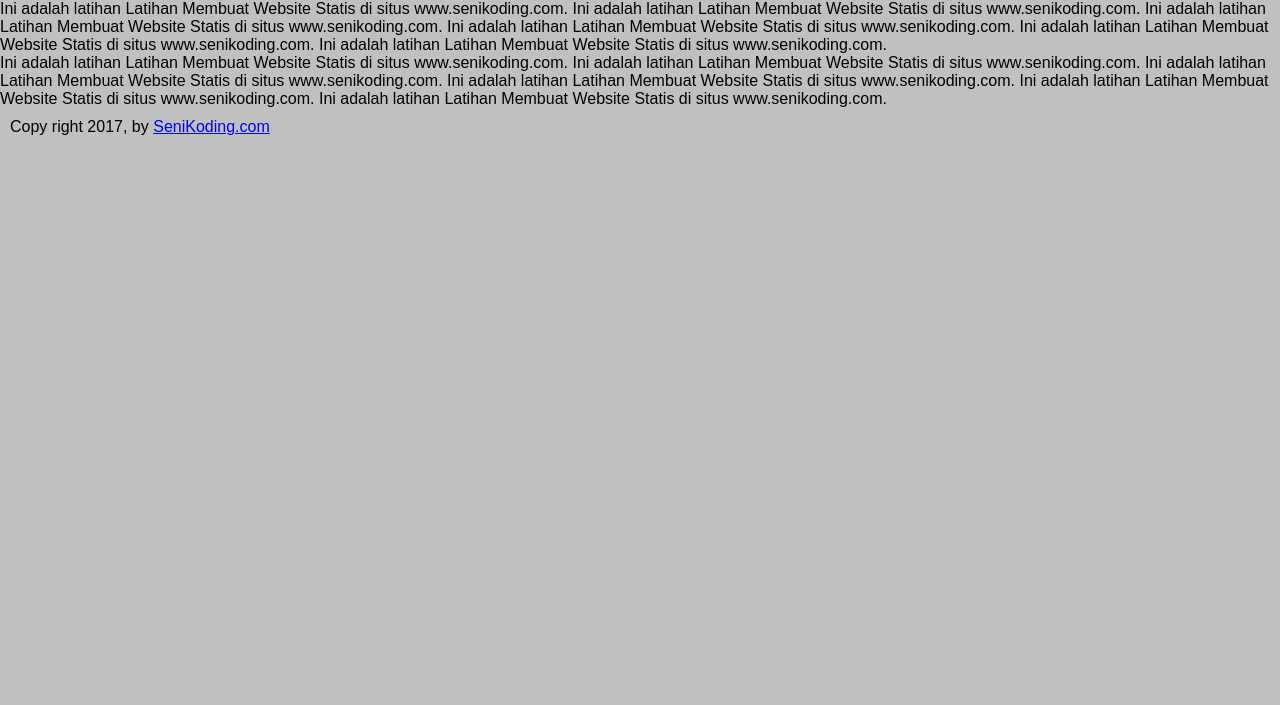
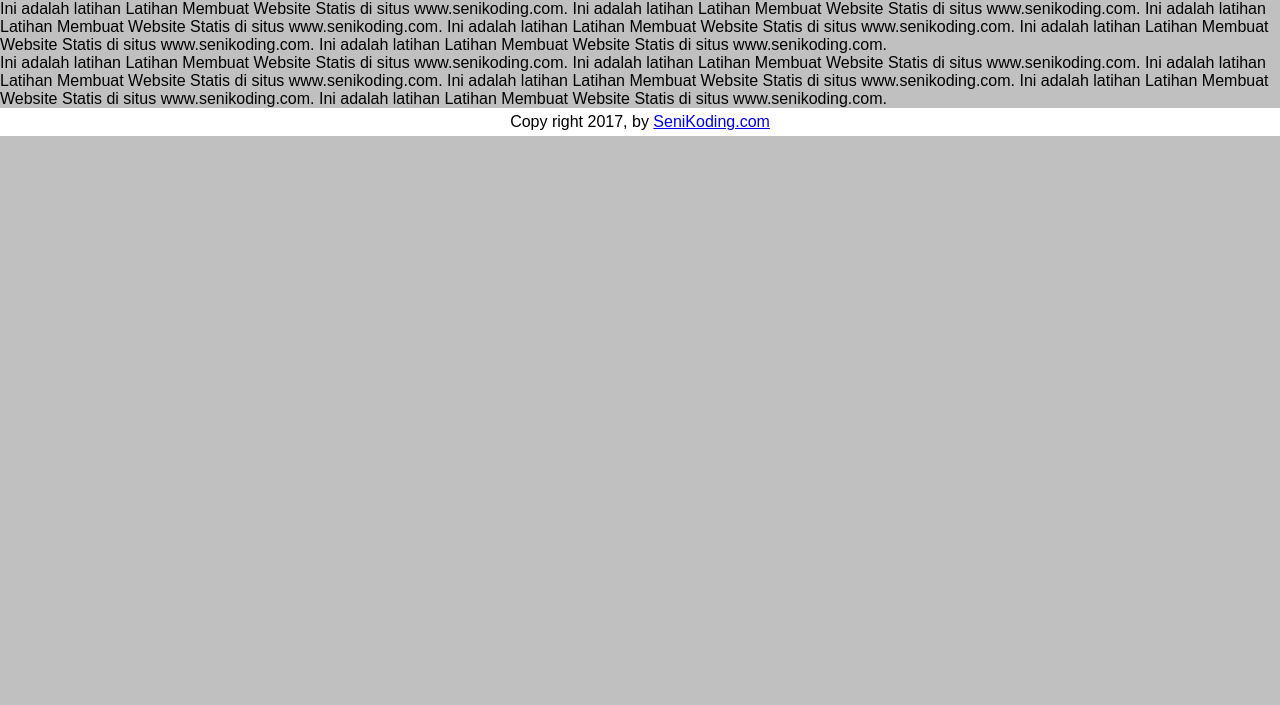
Before and after one commit to Adam945/progate.github.io, a plain HTML site: page index.html in a window 1280 px wide. Shown: the part 95-800 px from the top of the page. Drawn offline with Linux system fonts and the light colour scheme.

Commit message:
Update stylesheet.css

```diff
--- a/stylesheet.css
+++ b/stylesheet.css
@@ -21,7 +21,7 @@ body {
   color: red; }
 .content h1 {
   margin-bottom: 10px; }
- footer {
+ #footer {
   background: white; }
- footer p {
+ #footer p {
   color: black; text-align: center; padding: 5px 0; }
```
